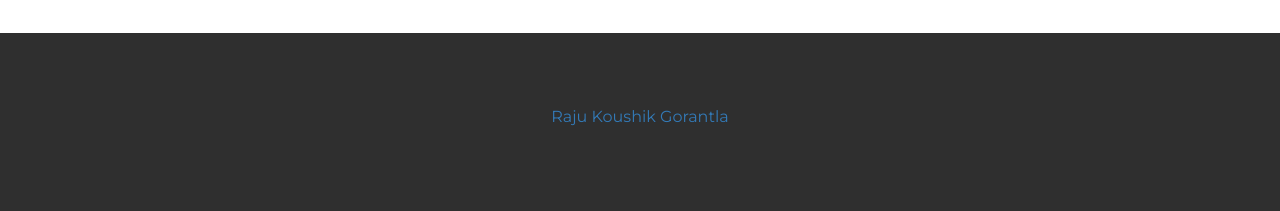
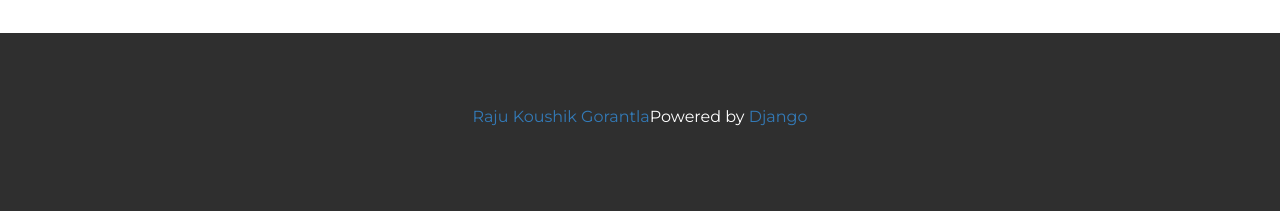
Before and after one commit to RajuKoushik/infiblog, a Django app: page /home/ in a window 1280 px wide. Shown: the part 1301-1512 px from the top of the page. Run offline with Django 3.2, Linux system fonts and the light colour scheme; data that the repository does not hold is empty; some libraries are stand-ins or nearby versions.

Commit message:
included requirements.txt

```diff
--- a/blog/templates/blog/home.html
+++ b/blog/templates/blog/home.html
@@ -202,7 +202,7 @@
 
 <!-- Footer -->
 <footer class="container-fluid bg-4 text-center">
-  <p><a href="https://github.com/RajuKoushik">Raju Koushik Gorantla </a></p>
+  <p><a href="https://github.com/RajuKoushik">Raju Koushik Gorantla</a>Powered by <a href="https://www.djangoproject.com/">Django</a></p>
 </footer>
 
 </body>
```
Also changed, not shown: blog/templates/blog/project_list.html (+8 -0 lines), blog/static/blog/project.jpg (added).
